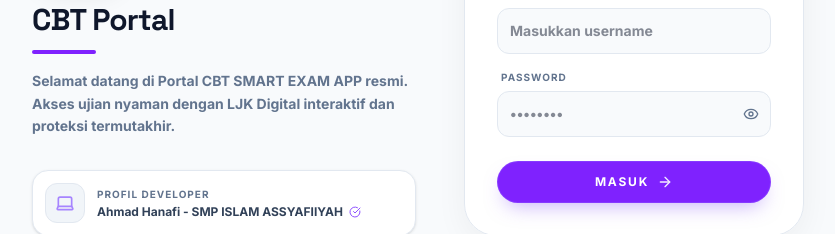
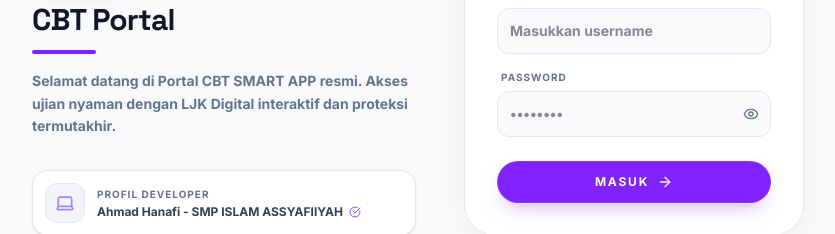
Before and after one commit to mrn45/CBT-Exam-App, a React (Vite) app: page / in a window 1280 px wide. Shown: the part 341-575 px from the top of the page, without its empty margins (222-1057 px from the left). Built offline with nearby package versions, Linux system fonts and the light colour scheme; no server answers; the database is empty.

Commit message:
style: update app name to CBT SMART APP
Rename the application references in mock settings and login text to align with the official branding.

```diff
--- a/src/components/Login.tsx
+++ b/src/components/Login.tsx
@@ -101,7 +101,7 @@
           </h1>
           <div className="w-16 h-1 bg-violet-600 rounded-full mb-4 hidden md:block" />
           <p className="text-slate-500 text-sm font-bold leading-relaxed hidden md:block">
-            Selamat datang di Portal CBT SMART EXAM APP resmi. Akses ujian nyaman dengan LJK Digital interaktif dan proteksi termutakhir.
+            Selamat datang di Portal CBT SMART APP resmi. Akses ujian nyaman dengan LJK Digital interaktif dan proteksi termutakhir.
           </p>
 
           <div className="mt-8 p-3 bg-white backdrop-blur-md border border-slate-200 rounded-2xl flex items-center gap-3 w-full shadow-sm">
--- a/src/lib/api.ts
+++ b/src/lib/api.ts
@@ -6,7 +6,7 @@
 const pastTimeStr = new Date(Date.now() - 3600000).toISOString().slice(0, 16);
 
 // SEEDER DATA
-const mockSettings: Settings = { appName: 'CBT Cerdas', adminName: 'Ahmad Hanafi', current_token: 'A1B2C3', token_expiry: Date.now() + 300000, namaSekolah: 'SMP Islam Assyafiiyah', auto_katrol_kkm: true, logo_instansi: '', fitur_katrol: true };
+const mockSettings: Settings = { appName: 'CBT SMART APP', adminName: 'Ahmad Hanafi', current_token: 'A1B2C3', token_expiry: Date.now() + 300000, namaSekolah: 'SMP Islam Assyafiiyah', auto_katrol_kkm: true, logo_instansi: '', fitur_katrol: true };
 const mockUsers = [
   { id: 'U1', username: 'admin', password: '51001n', role: 'Admin', nama: 'Administrator' }
 ];
```
